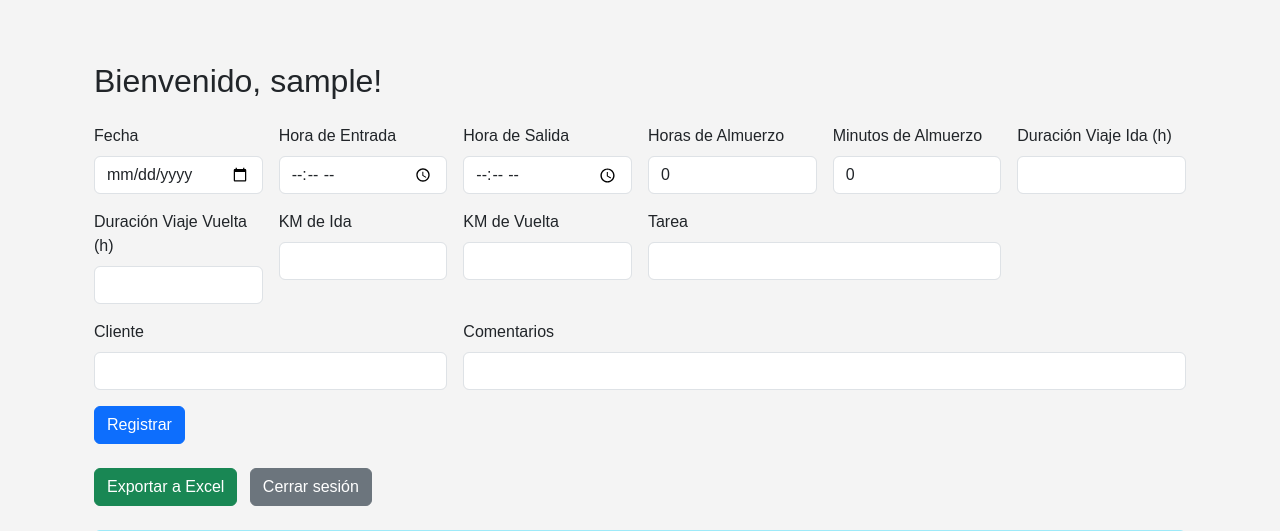
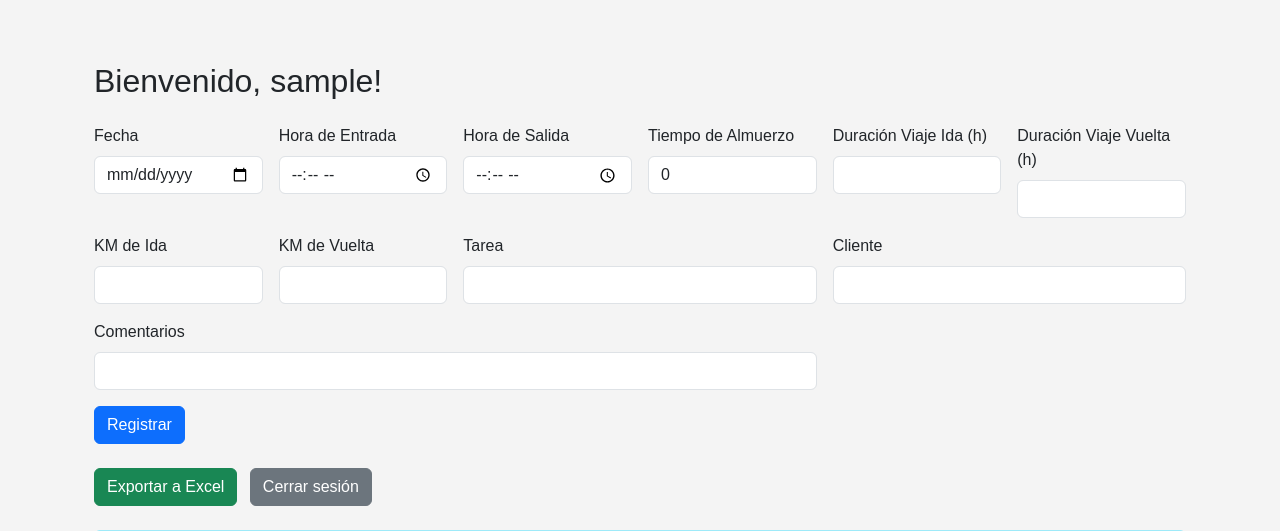
Before and after one commit to GUILLERMOWEB/Registro-de-Horas, a Flask app: page /dashboard in a window 1280 px wide. Shown: the part 56-587 px from the top of the page. Run offline with Flask 3, Linux system fonts and the light colour scheme; the visitor is signed in with stand-in values (Sample User, id 1); data that the repository does not hold is empty.

Commit message:
correcciones varias

```diff
--- a/templates/admin.html
+++ b/templates/admin.html
@@ -18,8 +18,8 @@
       <input type="time" name="salida" class="form-control" required>
     </div>
     <div class="col-md-2">
-      <label for="almuerzo" class="form-label">Tiempo de almuerzo</label>
-      <input type="time" name="almuerzo" class="form-control" required>
+      <label for="almuerzo_horas" class="form-label">Tiempo de Almuerzo</label>
+      <input type="number" step="0.1" name="almuerzo_horas" class="form-control" value="0" min="0" required>
     </div>
     <div class="col-md-2">
       <label for="viaje_ida" class="form-label">Duración Viaje Ida (h)</label>
--- a/templates/dashboard.html
+++ b/templates/dashboard.html
@@ -19,12 +19,8 @@
       <input type="time" name="salida" class="form-control" required>
     </div>
     <div class="col-md-2">
-      <label for="almuerzo_horas" class="form-label">Horas de Almuerzo</label>
+      <label for="almuerzo_horas" class="form-label">Tiempo de Almuerzo</label>
       <input type="number" step="0.1" name="almuerzo_horas" class="form-control" value="0" min="0" required>
-    </div>
-    <div class="col-md-2">
-      <label for="almuerzo_minutos" class="form-label">Minutos de Almuerzo</label>
-      <input type="number" name="almuerzo_minutos" class="form-control" value="0" min="0" max="60" step="1" required>
     </div>
     <div class="col-md-2">
       <label for="viaje_ida" class="form-label">Duración Viaje Ida (h)</label>
```
